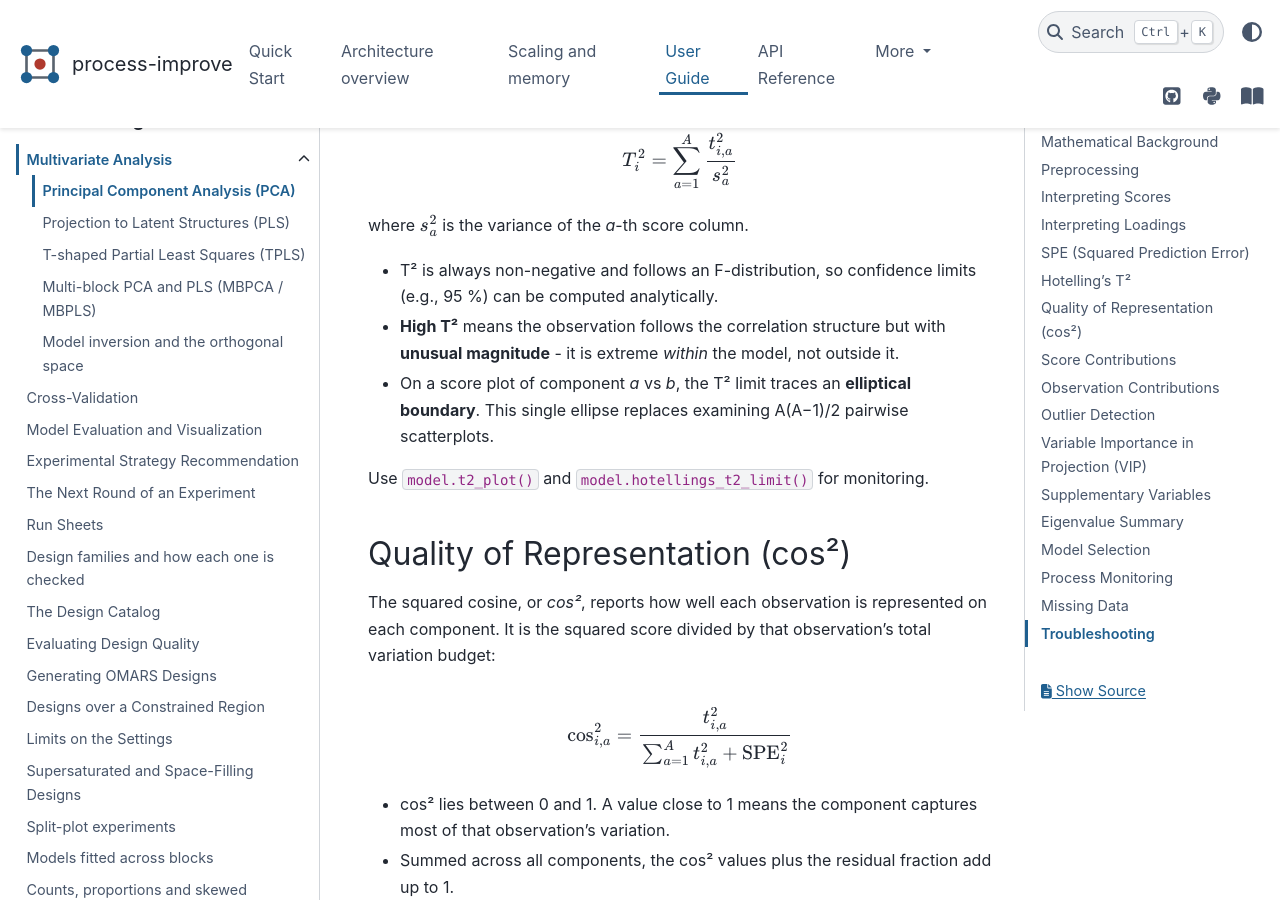
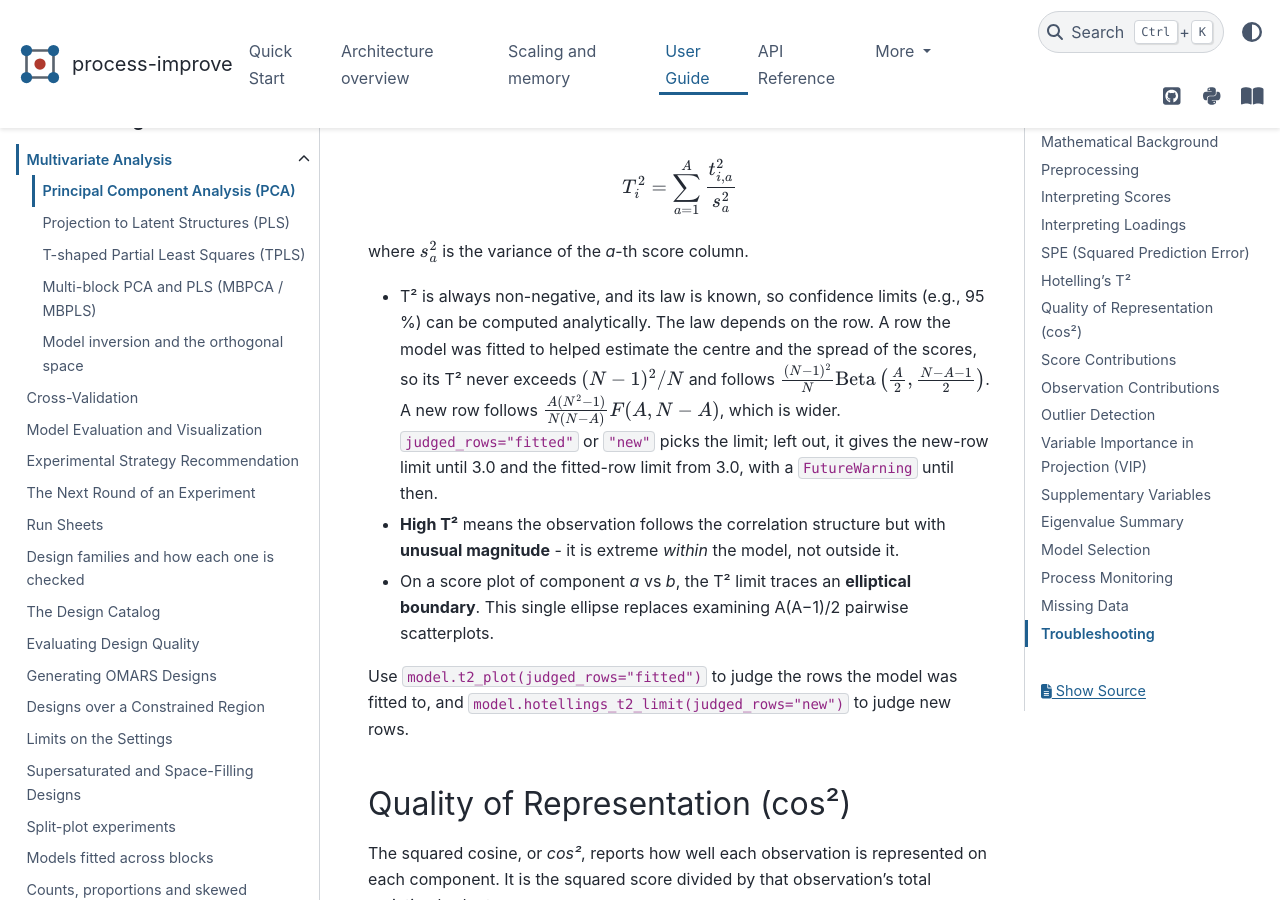
Before and after one commit to kgdunn/process-improve, a Sphinx documentation site: the page built from docs/user_guide/pca.rst, in a window 1280 px wide and 900 px high, scrolled down 2858 px. Built offline with Sphinx 7.4.7 and the PyData theme 0.15.4, drawn with Linux system fonts in a browser that asks for light colours; some of the changed text lies outside the part shown.

Commit message:
Docs: name the rows each T2 limit judges and read cumulative_hotellings_t2
Co-Authored-By: Claude Opus 5.5 <noreply@anthropic.com>
Claude-Session: https://claude.ai/code/session_01S4nNrQrezZa8Wt3JVywWoM

```diff
--- a/docs/user_guide/pca.rst
+++ b/docs/user_guide/pca.rst
@@ -73,7 +73,8 @@ latent variable space. They reveal the dominant patterns in the data:
 - **Groups** - coloring scores by a categorical variable (grade, shift,
   equipment ID) can reveal systematic differences.
 
-Use ``model.score_plot()`` for quick visualization.
+Use ``model.score_plot(judged_rows="fitted")`` for quick visualization: the
+ellipse it draws is the T² limit for the rows the model was fitted to.
 
 Interpreting Loadings
 ---------------------
@@ -124,8 +125,16 @@ observation's projection is from the center of the model plane:
 
 where :math:`s_a^2` is the variance of the *a*-th score column.
 
-- T² is always non-negative and follows an F-distribution, so confidence
-  limits (e.g., 95 %) can be computed analytically.
+- T² is always non-negative, and its law is known, so confidence limits
+  (e.g., 95 %) can be computed analytically. The law depends on the row.
+  A row the model was fitted to helped estimate the centre and the spread
+  of the scores, so its T² never exceeds :math:`(N - 1)^2 / N` and follows
+  :math:`\frac{(N - 1)^2}{N} \mathrm{Beta}\left(\frac{A}{2}, \frac{N - A - 1}{2}\right)`.
+  A new row follows
+  :math:`\frac{A (N^2 - 1)}{N (N - A)} F(A, N - A)`, which is wider.
+  ``judged_rows="fitted"`` or ``"new"`` picks the limit; left out, it gives the
+  new-row limit until 3.0 and the fitted-row limit from 3.0, with a
+  ``FutureWarning`` until then.
 - **High T²** means the observation follows the correlation structure but
   with **unusual magnitude** - it is extreme *within* the model, not outside
   it.
@@ -133,7 +142,8 @@ where :math:`s_a^2` is the variance of the *a*-th score column.
   **elliptical boundary**. This single ellipse replaces examining
   A(A−1)/2 pairwise scatterplots.
 
-Use ``model.t2_plot()`` and ``model.hotellings_t2_limit()`` for monitoring.
+Use ``model.t2_plot(judged_rows="fitted")`` to judge the rows the model was
+fitted to, and ``model.hotellings_t2_limit(judged_rows="new")`` to judge new rows.
 
 Quality of Representation (cos²)
 --------------------------------
@@ -264,7 +274,7 @@ first):
 
 .. code-block:: python
 
-   outliers = model.detect_outliers(conf_level=0.95)
+   outliers = model.detect_outliers(conf_level=0.95, judged_rows="fitted")
    for o in outliers:
        print(f"{o['observation']}: {o['outlier_types']} (severity={o['severity']})")
 
@@ -361,7 +371,7 @@ applications. The workflow:
 2. **Preprocess new observations** using the *same* centering and scaling
    learned from the training data (e.g., the same ``MCUVScaler`` instance).
 3. **Project new observations** into the model with ``model.diagnose(X_new)``.
-   It returns a ``Bunch`` with the ``scores``, the cumulative ``hotellings_t2``
+   It returns a ``Bunch`` with the ``scores``, the ``cumulative_hotellings_t2``
    (one column per component) and the ``spe`` of each new observation.
 4. **Monitor SPE and T²** - compare each new observation's SPE and T² against
    the control limits:
@@ -371,10 +381,10 @@ applications. The workflow:
       result = model.diagnose(X_new)
 
       spe_lim = model.spe_limit(conf_level=0.95)
-      t2_lim = model.hotellings_t2_limit(conf_level=0.95)
+      t2_lim = model.hotellings_t2_limit(conf_level=0.95, judged_rows="new")
 
       spe_violations = result.spe > spe_lim
-      t2_violations = result.hotellings_t2.iloc[:, -1] > t2_lim
+      t2_violations = result.cumulative_hotellings_t2.iloc[:, -1] > t2_lim
 
 5. **Investigate violations** using score contributions to identify which
    original variables are responsible.
```
Also changed, not shown: README.md (+1 -1 lines), docs/quickstart.rst (+15 -6 lines), docs/user_guide/multiblock.rst (+5 -3 lines), docs/user_guide/pls.rst (+10 -5 lines), docs/user_guide/case_studies/latent-variable-modelling/pca-food-texture.ipynb, docs/user_guide/case_studies/latent-variable-modelling/pca-kamyr-missing-data.ipynb, docs/user_guide/case_studies/latent-variable-modelling/pca-spectral-data.ipynb.
